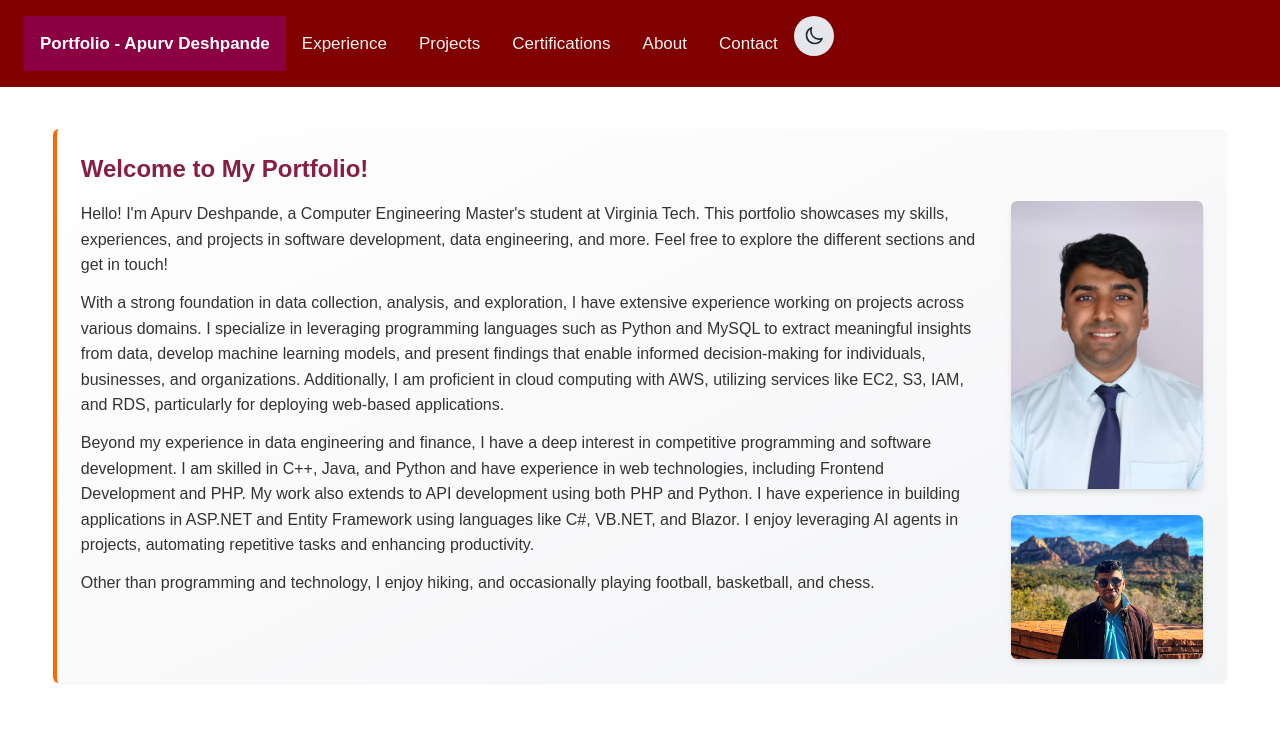
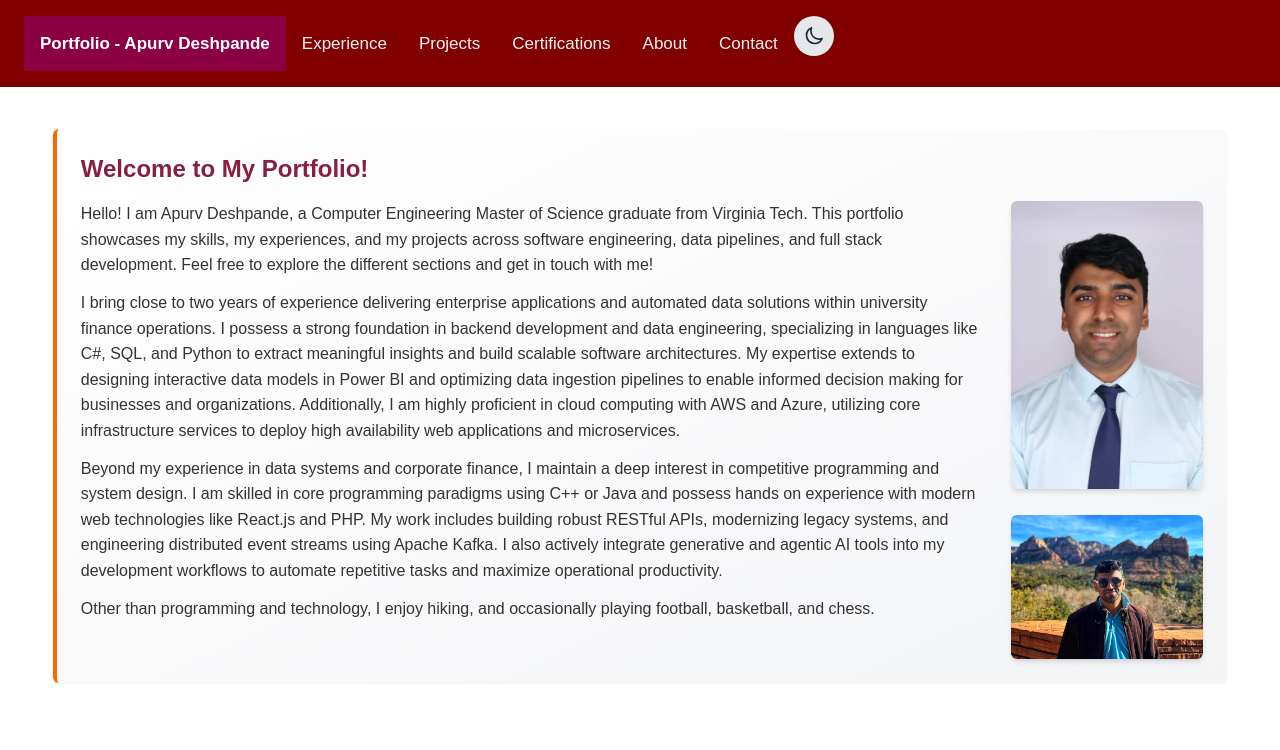
Before and after one commit to apurvD/portfolio, a React (Vite) app: page / in a window 1280 px wide. Shown: the top 750 px of the page. Built offline with nearby package versions, Linux system fonts and the light colour scheme.

Commit message:
Update personal introduction and project descriptions in Home component

```diff
--- a/src/pages/Home.jsx
+++ b/src/pages/Home.jsx
@@ -9,25 +9,11 @@ export default function Home() {
           <h2 className="text-2xl font-bold text-vt-maroon mb-4">Welcome to My Portfolio!</h2>
           <div className="md:flex md:gap-8 items-start">
             <div className="flex-1">
-              <p className="mb-3">Hello! I'm Apurv Deshpande, a Computer Engineering Master's student at Virginia Tech. This portfolio showcases my skills, experiences, and projects in software development, data engineering, and more. Feel free to explore the different sections and get in touch!</p>
+              <p className="mb-3">Hello! I am Apurv Deshpande, a Computer Engineering Master of Science graduate from Virginia Tech. This portfolio showcases my skills, my experiences, and my projects across software engineering, data pipelines, and full stack development. Feel free to explore the different sections and get in touch with me!</p>
 
-              <p className="mb-3">With a strong foundation in data collection, analysis, and exploration, I have
-                extensive
-                experience working on projects across various domains. I specialize in leveraging programming
-                languages such as Python and MySQL to extract meaningful insights from data, develop machine
-                learning models, and present findings that enable informed decision-making for individuals,
-                businesses, and organizations. Additionally, I am proficient in cloud computing with AWS,
-                utilizing services like EC2, S3, IAM, and RDS, particularly for deploying web-based
-                applications.</p>
+              <p className="mb-3">I bring close to two years of experience delivering enterprise applications and automated data solutions within university finance operations. I possess a strong foundation in backend development and data engineering, specializing in languages like C#, SQL, and Python to extract meaningful insights and build scalable software architectures. My expertise extends to designing interactive data models in Power BI and optimizing data ingestion pipelines to enable informed decision making for businesses and organizations. Additionally, I am highly proficient in cloud computing with AWS and Azure, utilizing core infrastructure services to deploy high availability web applications and microservices.</p>
 
-              <p className="mb-3">Beyond my experience in data engineering and finance, I have a deep interest
-                in competitive programming and software development. I am skilled in C++, Java, and Python and
-                have experience
-                in web technologies, including Frontend Development and PHP. My work also extends to API
-                development using both PHP and Python. I have experience in building applications in ASP.NET and
-                Entity Framework
-                using languages like C#, VB.NET, and Blazor. I enjoy leveraging AI agents in projects, automating repetitive tasks and enhancing productivity.</p>
-
+              <p className="mb-3">Beyond my experience in data systems and corporate finance, I maintain a deep interest in competitive programming and system design. I am skilled in core programming paradigms using C++ or Java and possess hands on experience with modern web technologies like React.js and PHP. My work includes building robust RESTful APIs, modernizing legacy systems, and engineering distributed event streams using Apache Kafka. I also actively integrate generative and agentic AI tools into my development workflows to automate repetitive tasks and maximize operational productivity.</p>
               <p className="mb-3">Other than programming and technology, I enjoy hiking, and occasionally playing football, basketball, and chess.</p>
             </div>
             <div className="w-full md:w-48 mt-4 md:mt-0">
```
